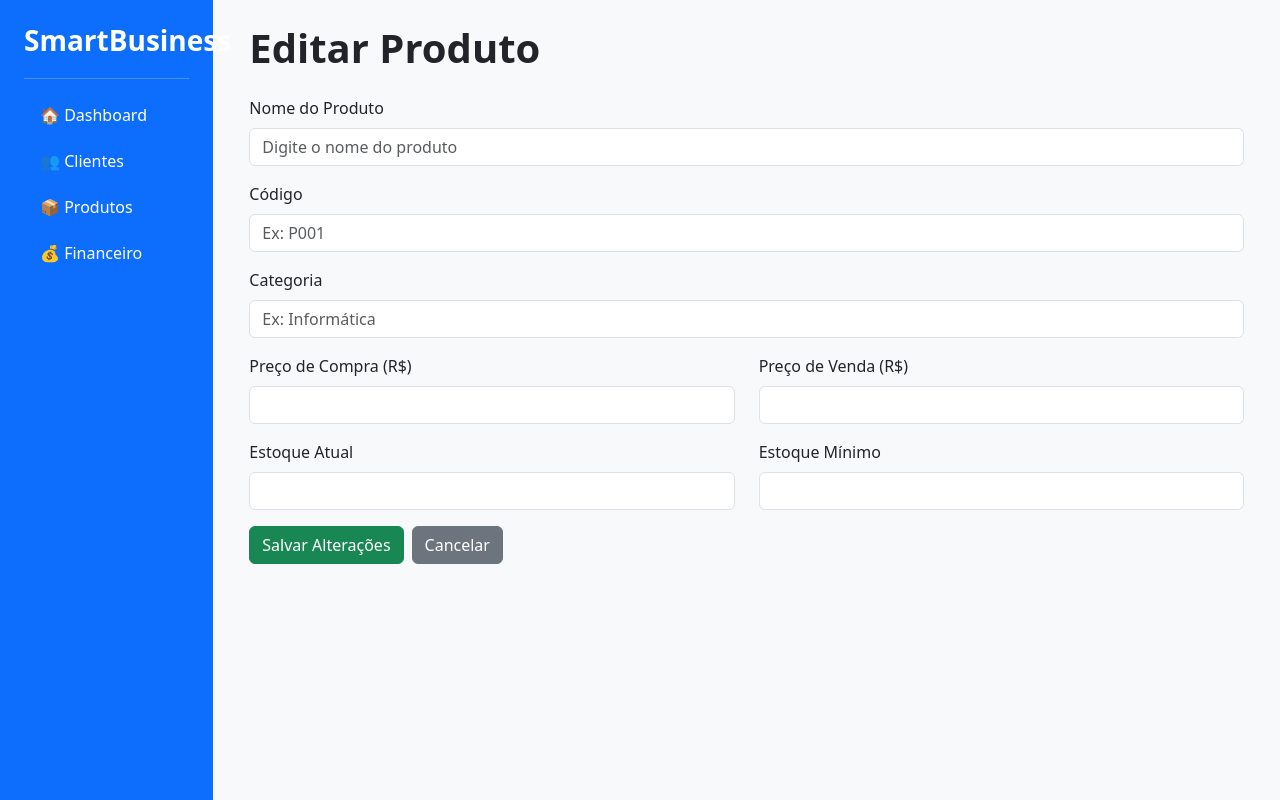
After one commit to lenilsonlevilevi-blip/SMARTBUSINESS, a Flask app: page /produtos/editar/1 in a window 1280 px wide. The commit adds this page. Run offline with Flask 3, Linux system fonts and the light colour scheme; data that the repository does not hold is empty.

Commit message:
feat: implementa funcionalidade de edição de produtos no CRUD

```diff
--- a/models/produto.py
+++ b/models/produto.py
@@ -67,3 +67,38 @@ def adicionar_produto(
 
     banco.commit()
     banco.close()
+
+def buscar_produto_id(id):
+    banco = conectar()
+
+    produto = banco.execute("""
+        SELECT * FROM produtos WHERE id = ?
+    """, (id,)).fetchone()
+
+    banco.close()
+    return produto
+
+def editar_produto(
+    id,
+    nome,
+    codigo,
+    categoria,
+    preco_compra,
+    preco_venda,
+    estoque,
+    estoque_minimo
+):
+    banco = conectar()
+
+    banco.execute("""
+            UPDATE produtos SET
+                nome = ?,
+                codigo = ?,
+                categoria = ?,
+                preco_compra = ?,
+                preco_venda = ?,
+                estoque = ?,
+                estoque_minimo = ? WHERE id = ?""",(nome, codigo, categoria, preco_compra, preco_venda, estoque, estoque_minimo, id))
+
+    banco.commit()
+    banco.close()
--- a/routes/produtos.py
+++ b/routes/produtos.py
@@ -2,7 +2,9 @@ from flask import Blueprint, render_template, request, redirect
 
 from models.produto import (
     buscar_produtos,
-    adicionar_produto
+    adicionar_produto,
+    buscar_produto_id,
+    editar_produto
 )
 
 produtos = Blueprint("produtos", __name__)
@@ -12,6 +14,8 @@ produtos = Blueprint("produtos", __name__)
 def index():
 
     lista_produtos = buscar_produtos()
+    for produto in lista_produtos:
+        print(dict(produto))
 
     return render_template(
         "produtos.html",
@@ -37,3 +41,27 @@ def novo_produto():
         return redirect("/produtos")
 
     return render_template("novo_produto.html")
+
+@produtos.route("/produtos/editar/<int:id>", methods=["GET", "POST"])
+def editar_produto_route(id):
+    if request.method == "POST":
+
+        editar_produto(
+            id,
+            request.form["nome"],
+            request.form["codigo"],
+            request.form["categoria"],
+            request.form["preco_compra"],
+            request.form["preco_venda"],
+            request.form["estoque"],
+            request.form["estoque_minimo"]
+        )
+
+        return redirect("/produtos")
+
+    produto = buscar_produto_id(id)
+
+    return render_template(
+        "editar_produto.html",
+        produto=produto
+    )
--- /dev/null
+++ b/templates/editar_produto.html
@@ -0,0 +1,112 @@
+{% extends "base.html" %}
+
+{% block content %}
+
+<div class="container">
+
+    <h1 class="mb-4">Editar Produto</h1>
+
+    <form method="POST">
+
+        <div class="mb-3">
+            <label class="form-label">Nome do Produto</label>
+            <input
+                type="text"
+                name="nome"
+                class="form-control"
+                value="{{ produto['nome'] }}"
+                placeholder="Digite o nome do produto"
+                required>
+        </div>
+
+        <div class="mb-3">
+            <label class="form-label">Código</label>
+            <input
+                type="text"
+                name="codigo"
+                class="form-control"
+                value="{{ produto['codigo'] }}"
+                placeholder="Ex: P001">
+        </div>
+
+        <div class="mb-3">
+            <label class="form-label">Categoria</label>
+            <input
+                type="text"
+                name="categoria"
+                class="form-control"
+                value="{{ produto['categoria'] }}"
+                placeholder="Ex: Informática">
+        </div>
+
+        <div class="row">
+
+            <div class="col-md-6 mb-3">
+                <label class="form-label">Preço de Compra (R$)</label>
+                <input
+                    type="number"
+                    name="preco_compra"
+                    step="0.01"
+                    min="0"
+                    class="form-control"
+                    value="{{ produto['preco_compra'] }}"
+                    required>
+            </div>
+
+            <div class="col-md-6 mb-3">
+                <label class="form-label">Preço de Venda (R$)</label>
+                <input
+                    type="number"
+                    name="preco_venda"
+                    step="0.01"
+                    min="0"
+                    class="form-control"
+                    value="{{ produto['preco_venda'] }}"
+                    required>
+            </div>
+
+        </div>
+
+        <div class="row">
+
+            <div class="col-md-6 mb-3">
+                <label class="form-label">Estoque Atual</label>
+                <input
+                    type="number"
+                    name="estoque"
+                    min="0"
+                    class="form-control"
+                    value="{{ produto['estoque'] }}"
+                    required>
+            </div>
+
+            <div class="col-md-6 mb-3">
+                <label class="form-label">Estoque Mínimo</label>
+                <input
+                    type="number"
+                    name="estoque_minimo"
+                    min="0"
+                    class="form-control"
+                    value="{{ produto['estoque_minimo'] }}"
+                    required>
+            </div>
+
+        </div>
+
+        <div class="d-flex gap-2">
+
+            <button type="submit" class="btn btn-success">
+                Salvar Alterações
+            </button>
+
+            <a href="/produtos" class="btn btn-secondary">
+                Cancelar
+            </a>
+
+        </div>
+
+    </form>
+
+</div>
+
+{% endblock %}
```
Also changed, not shown: templates/produtos.html (+26 -1 lines).
